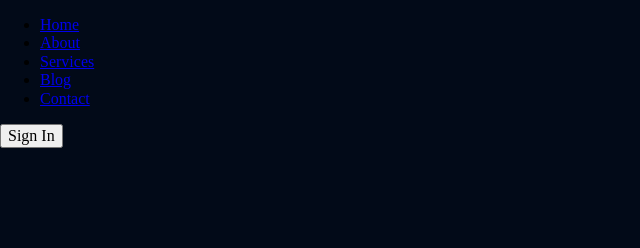
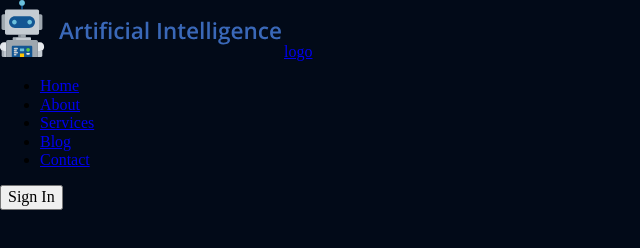
Before and after one commit to SEREGA2976/HTML-001, a plain HTML site: page index.html in a window 1280 px wide. Shown: the whole page, without its empty margins (0-640 px from the left). Drawn offline with Linux system fonts and the light colour scheme.

Commit message:
Add svg file logo and folder img

```diff
--- a/index.html
+++ b/index.html
@@ -13,7 +13,7 @@
 <header>
     <div class="header">
         <div class="menu-nav">
-            <a href="logo"></a>
+            <a href="logo"><img src="../img/logo.svg" alt="">logo</a>
             <nav>
                 <ul class="nav">
                     <li class="nav-list"><a href="#" class="nav-link">Home</a></li>
```
Also changed, not shown: img/logo.svg (added).
